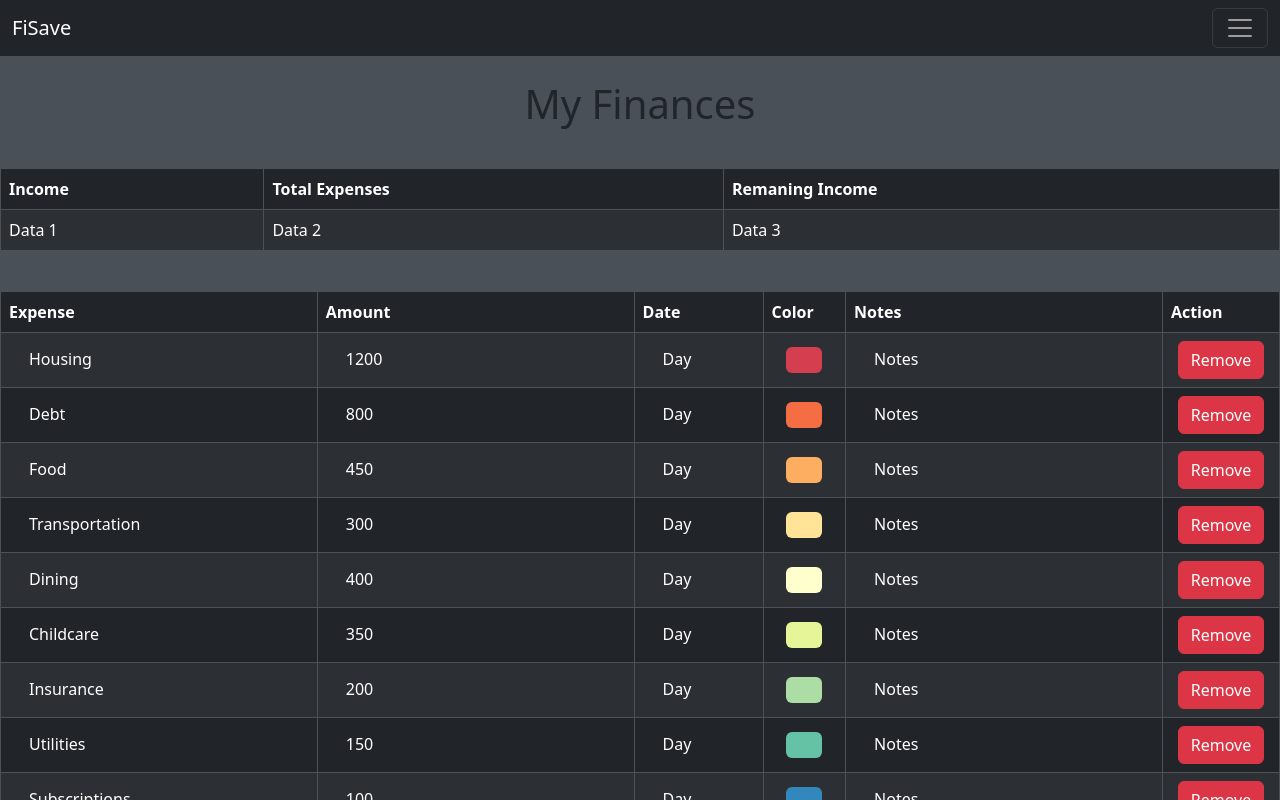
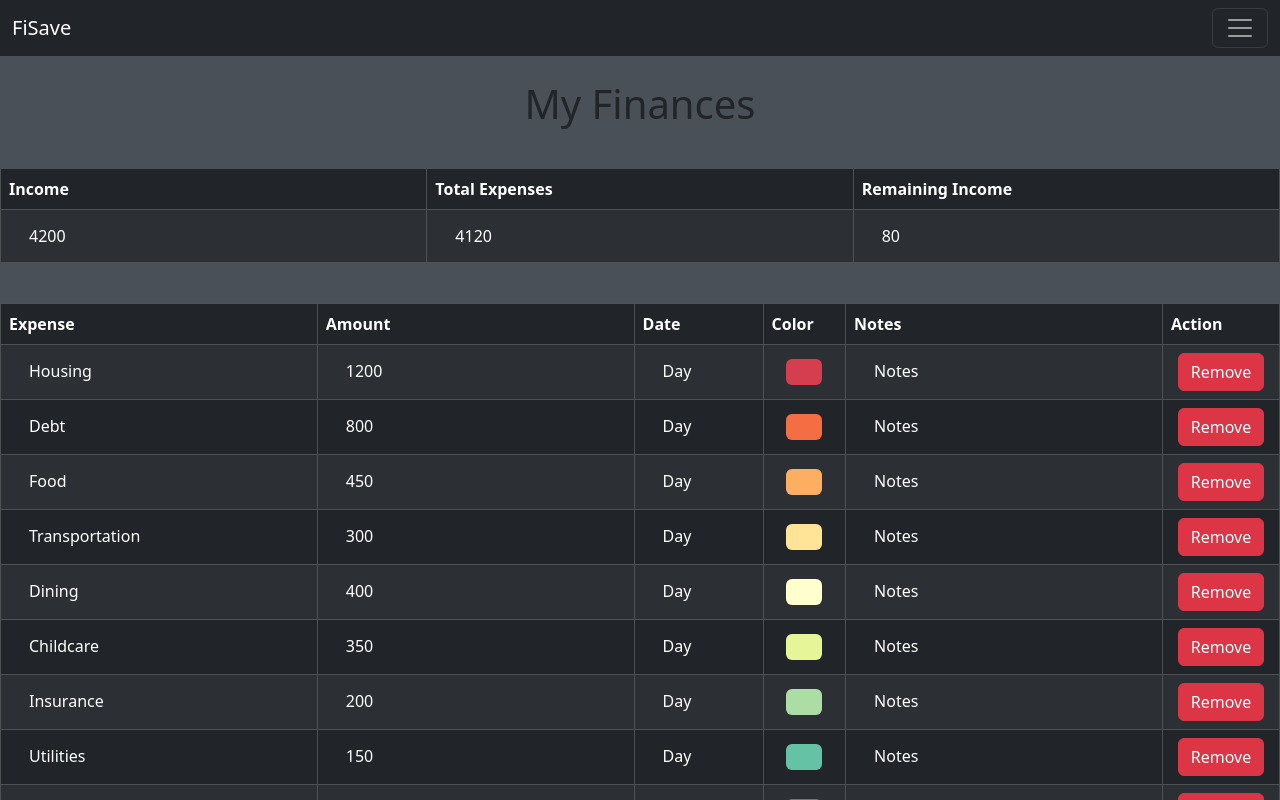
Before and after one commit to JohnArochaDev/Finance-Tracker, a React (Vite) app: page /my-finances in a window 1280 px wide. Shown: the top 800 px of the page. Built offline with nearby package versions, Linux system fonts and the light colour scheme.

Commit message:
form now updates the state

```diff
--- a/src/components/Forms/FinanceForm/index.tsx
+++ b/src/components/Forms/FinanceForm/index.tsx
@@ -2,6 +2,15 @@ import React, { useState, useContext, useEffect } from 'react';
 import { Button, Form, Table } from 'react-bootstrap';
 import { ChartContext } from '../../../context/ChartContext';
 import './styles.css';
+
+interface Finances {
+  totalIncome: number;
+  totalExpenses: number;
+  deficit: number;
+  remaining: number;
+  totalSavings: number;
+  totalDebt: number;
+}
 
 const PieChartForm: React.FC = () => {
   const context = useContext(ChartContext);
@@ -10,8 +19,18 @@ const PieChartForm: React.FC = () => {
     throw new Error('ChartContext must be used within a ChartProvider');
   }
 
-  // const { pieData, updatePieData, barData, updateBarData, finances, setFinances } = context;
   const { pieData, updatePieData } = context;
+
+  const totalExpenses = pieData.datasets[0].data.reduce((accumulator, currentValue) => accumulator + currentValue, 0);
+
+  const [finances, setFinances] = useState<Finances>({
+    totalIncome: 4200,
+    totalExpenses: totalExpenses,
+    deficit: 4200 - totalExpenses,
+    remaining: 4200 - totalExpenses,
+    totalSavings: 0,
+    totalDebt: 0,
+  });
 
   const [labels, setLabels] = useState<string[]>([]);
   const [data, setData] = useState<number[]>([]);
@@ -63,15 +82,6 @@ const PieChartForm: React.FC = () => {
     updatePieData(labels, data, colors);
   };
 
-  // const handleSavingsChange = (value: string) => {
-  //   setSavingsGoal(Number(value))
-  //   setFinances()
-  // };
-
-  // const handleIncomeChange = (index: number, value: string) => {
-  // };
-
-
   const addLabel = () => {
     const newLabels = [...labels, ''];
     const newData = [...data, 0];
@@ -100,21 +110,64 @@ const PieChartForm: React.FC = () => {
     updatePieData(newLabels, newData, newColors);
   };
 
+  const updateFinancesData = (data: number, type: 'income' | 'savings' | 'debt') => {
+    setFinances((prevFinances) => {
+      const newFinances = { ...prevFinances };
+
+      if (type === 'income') {
+        newFinances.totalIncome = data;
+      } else if (type === 'savings') {
+        newFinances.totalSavings = data;
+      } else if (type === 'debt') {
+        newFinances.totalDebt = data;
+      }
+
+      newFinances.deficit = newFinances.totalIncome - newFinances.totalExpenses;
+      newFinances.remaining = newFinances.totalIncome - newFinances.totalExpenses;
+
+      return newFinances;
+    });
+  };
+
   return (
     <Form>
-      <Table  striped bordered hover variant="dark" style={{ marginTop: '5vh' }}>
+      <Table striped bordered hover variant="dark" style={{ marginTop: '5vh' }}>
         <thead>
           <tr>
             <th>Income</th>
             <th>Total Expenses</th>
-                  <th>Remaning Income</th>
+            <th>Remaining Income</th>
           </tr>
         </thead>
         <tbody>
           <tr>
-                  <td>Data 1</td>
-                  <td>Data 2</td>
-                  <td>Data 3</td>
+            <td>
+              <Form.Control
+                type="number"
+                placeholder="Value"
+                value={finances.totalIncome}
+                onChange={(e) => updateFinancesData(parseInt(e.target.value), 'income')}
+                className="invisible-input"
+              />
+            </td>
+            <td>
+              <Form.Control
+                type="number"
+                placeholder="Value"
+                value={finances.totalExpenses}
+                readOnly
+                className="invisible-input"
+              />
+            </td>
+            <td>
+              <Form.Control
+                type="number"
+                placeholder="Value"
+                value={finances.remaining}
+                readOnly
+                className="invisible-input"
+              />
+            </td>
           </tr>
         </tbody>
       </Table>
@@ -193,7 +246,10 @@ const PieChartForm: React.FC = () => {
                   type="number"
                   placeholder="Enter your monthly income"
                   value={monthlyIncome}
-              onChange={(e) => setMonthlyIncome(parseInt(e.target.value))}
+                  onChange={(e) => {
+                    setMonthlyIncome(parseInt(e.target.value));
+                    updateFinancesData(parseInt(e.target.value), 'income');
+                  }}
                   className="invisible-input text-center"
                 />
               </Form.Group>
@@ -205,7 +261,10 @@ const PieChartForm: React.FC = () => {
                   type="number"
                   placeholder="Enter your savings"
                   value={savingsGoal}
-              onChange={(e) => setSavingsGoal(parseInt(e.target.value))}
+                  onChange={(e) => {
+                    setSavingsGoal(parseInt(e.target.value));
+                    updateFinancesData(parseInt(e.target.value), 'savings');
+                  }}
                   className="invisible-input text-center"
                 />
               </Form.Group>
```
Lines whose indentation alone changed are shown as unchanged.
